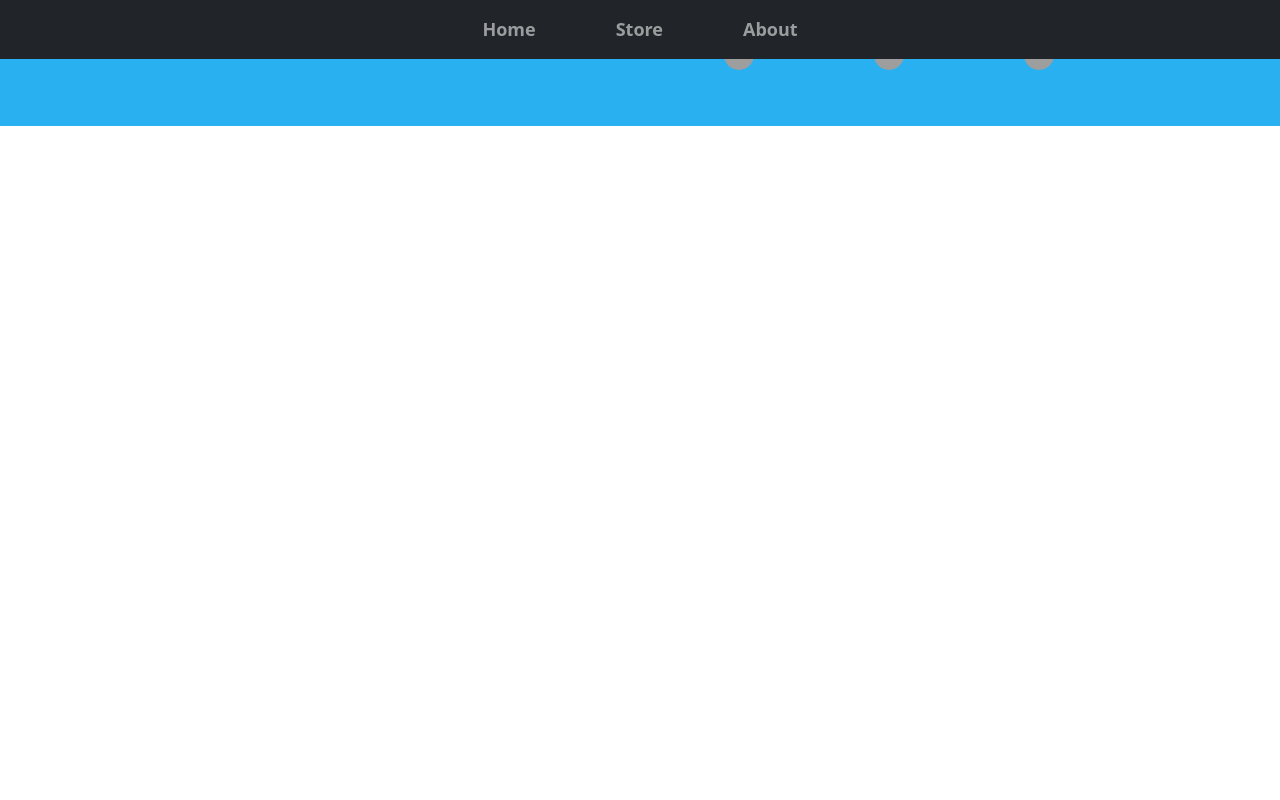
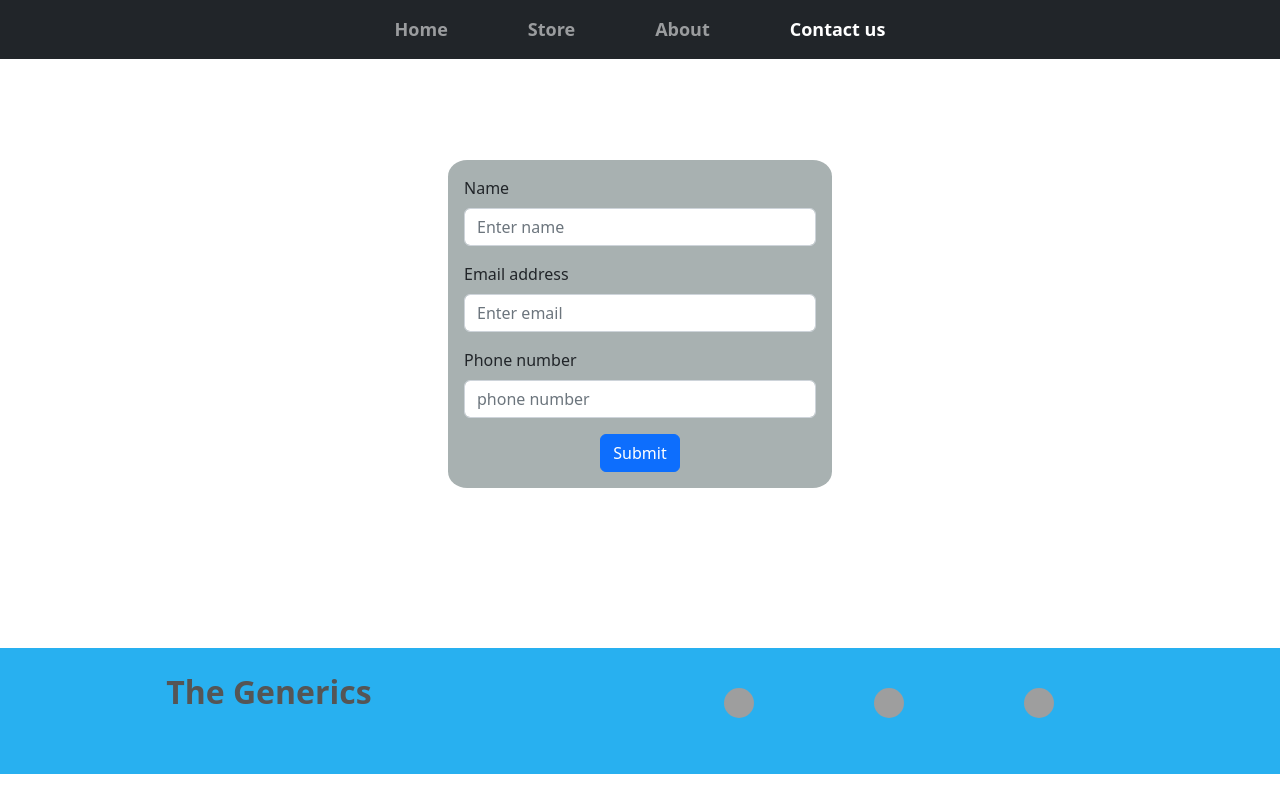
Before and after one commit to vikas9620/react-ecom-app, a React (Create React App) app: page /contact-us in a window 1280 px wide. Built offline with nearby package versions, Linux system fonts and the light colour scheme; grey boxes are pictures that could not be loaded.

Commit message:
Adding Contact US Page via REACT ROUTER

```diff
--- a/src/App.css
+++ b/src/App.css
@@ -7,6 +7,12 @@
   cursor: pointer;
 
 }
+.navbar-nav .new-nav-link {font-size: large;
+  font-weight: bold;
+  margin-right: 2rem;
+  margin-left: 2rem;
+
+  cursor: pointer;}
 footer {
   display: flex;
 flex-direction: row;
--- a/src/App.js
+++ b/src/App.js
@@ -1,23 +1,48 @@
 import React from "react";
-import { BrowserRouter as Router, Route, NavLink, Routes } from "react-router-dom";
+import {
+  BrowserRouter as Router,
+  Route,
+  NavLink,
+  Routes,
+} from "react-router-dom";
 import Container from "react-bootstrap/Container";
 import Nav from "react-bootstrap/Nav";
 import Navbar from "react-bootstrap/Navbar";
 import Store from "./component/store/Store";
 import Home from "./component/home/Home";
-import {About} from "./component/about/About";
-import './App.css';
+import { About } from "./component/about/About";
+import "./App.css";
+import ContactUs from "./component/contact-us/ContactUs";
+function App() {
+async function contactDetailHandler(contact){
+  const response = await fetch('https://ecom-app-74ad3-default-rtdb.firebaseio.com/contact.json',{
+    method: 'POST',
+    body: JSON.stringify(contact)
+})
+const data = await response.json(contact)
 
-function App() {
+console.log(data)
+}
+
+
+
   return (
     <Router basename="/">
-
       <Navbar bg="dark" variant="dark" fixed="top">
         <Container className="justify-content-center">
           <Nav>
-              <NavLink to="/" className="nav-link">Home</NavLink>
-              <NavLink to="/store" className="nav-link">Store</NavLink>
-              <NavLink to="/about" className="nav-link">About</NavLink>
+            <NavLink to="/" className="nav-link">
+              Home
+            </NavLink>
+            <NavLink to="/store" className="nav-link">
+              Store
+            </NavLink>
+            <NavLink to="/about" className="nav-link">
+              About
+            </NavLink>
+            <NavLink to="/contact-us" className="nav-link">
+              Contact us
+            </NavLink>
           </Nav>
         </Container>
       </Navbar>
@@ -26,26 +51,30 @@ function App() {
         <Route path="/" element={<Home />} />
         <Route path="/store" element={<Store />} />
         <Route path="/about" element={<About />} />
+        <Route path="/contact-us" element={<ContactUs onAdd={contactDetailHandler}/>} />
       </Routes>
       <footer>
-        <div class="footer-title">
-            The Generics
-        </div>
-        <div class="footer-icons">
+        <div className="footer-title">The Generics</div>
+        <div className="footer-icons">
           <ul>
-                <li><a href="https://www.youtube.com">
+            <li>
+              <a href="https://www.youtube.com">
                 <img src="/img/6260efc8fc9a9002669d2f4ad9956cc0.jpg" alt="" />
-                </a></li>
-                <li><a href="https://spotify.com">
+              </a>
+            </li>
+            <li>
+              <a href="https://spotify.com">
                 <img src="/img/Spotify Logo.png" alt="" />
-                </a></li>
-                <li><a href="https://facebook.com">
+              </a>
+            </li>
+            <li>
+              <a href="https://facebook.com">
                 <img src="/img/Facebook Logo.png" alt="" />
-                </a></li>
+              </a>
+            </li>
           </ul>
         </div>
       </footer>
-
     </Router>
   );
 }
--- /dev/null
+++ b/src/component/contact-us/ContactUs.css
@@ -0,0 +1,8 @@
+.form {
+    margin: 10rem auto;
+    width: 30%;
+    height: 100%;
+    border-radius: 5%;
+    background-color: rgb(168, 177, 177);
+    padding: 1rem
+}
--- /dev/null
+++ b/src/component/contact-us/ContactUs.js
@@ -0,0 +1,53 @@
+import React, { useRef } from "react";
+import Button from "react-bootstrap/Button";
+import Form from "react-bootstrap/Form";
+import "./ContactUs.css";
+
+const ContactUs = (props) => {
+  const nameRef = useRef("");
+  const emailRef = useRef("");
+  const phoneNumberRef = useRef("");
+  const formSubmitHandler = (e) => {
+    e.preventDefault();
+    const contact = {
+      name: nameRef.current.value,
+      email: emailRef.current.value,
+      number: phoneNumberRef.current.value,
+    };
+
+    props.onAdd(contact);
+    nameRef.current.value = "";
+    emailRef.current.value = "";
+    phoneNumberRef.current.value = "";
+  };
+
+  return (
+    <Form className="form" onSubmit={formSubmitHandler}>
+      <Form.Group className="mb-3" controlId="formBasicEmail">
+        <Form.Label>Name</Form.Label>
+        <Form.Control type="text" placeholder="Enter name" ref={nameRef} />
+      </Form.Group>
+      <Form.Group className="mb-3" controlId="formBasicEmail">
+        <Form.Label>Email address</Form.Label>
+        <Form.Control type="email" placeholder="Enter email" ref={emailRef} />
+      </Form.Group>
+
+      <Form.Group className="mb-3">
+        <Form.Label>Phone number</Form.Label>
+        <Form.Control
+          type="number"
+          placeholder="phone number"
+          ref={phoneNumberRef}
+        />
+      </Form.Group>
+      <Form.Group className="mb-3" controlId="formBasicCheckbox"></Form.Group>
+      <div style={{ display: "flex", justifyContent: "center" }}>
+        <Button variant="primary" type="submit">
+          Submit
+        </Button>
+      </div>
+    </Form>
+  );
+};
+
+export default ContactUs;
```
Lines whose indentation alone changed are shown as unchanged.
